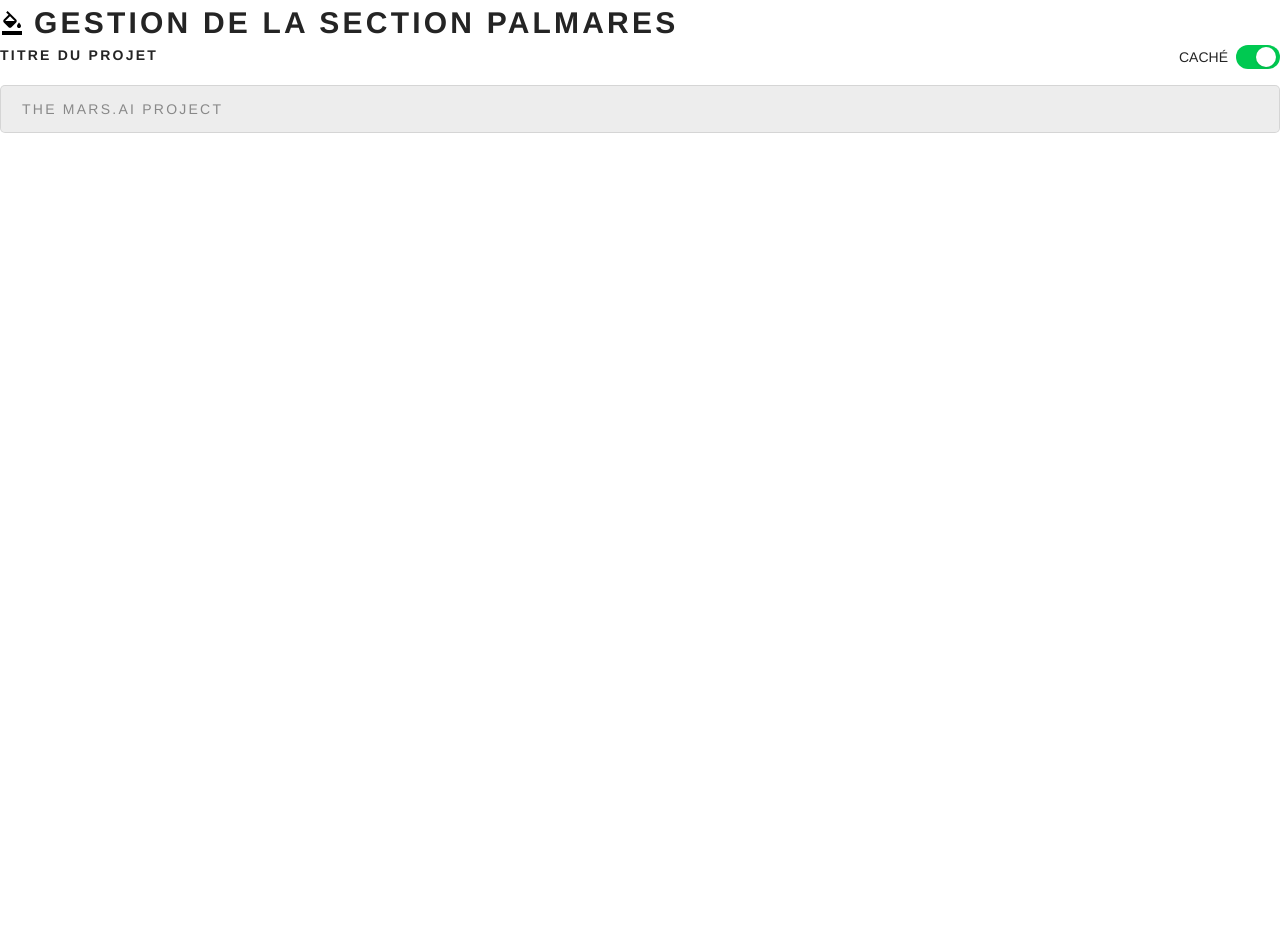
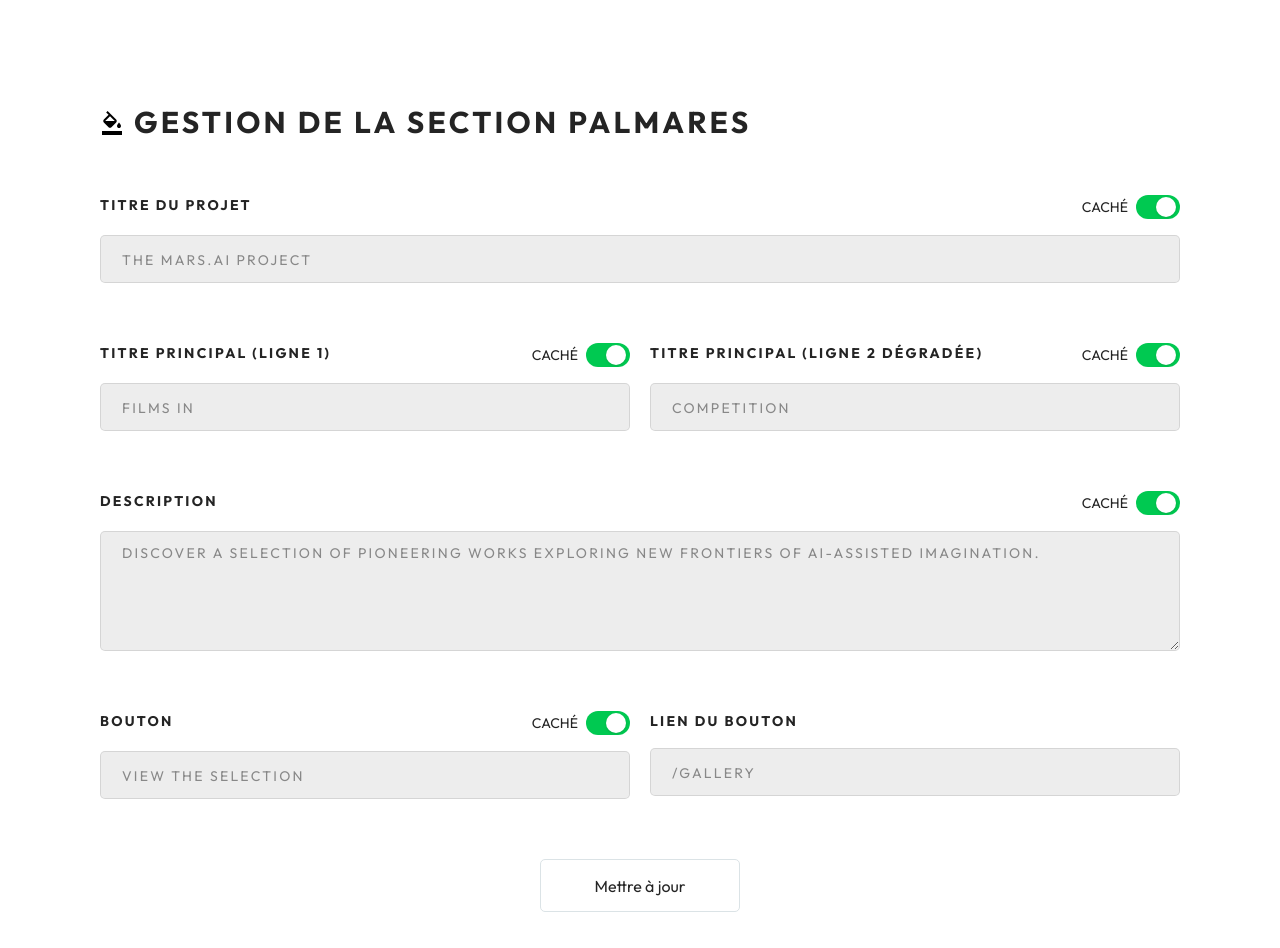
Before and after one commit to LorianaD/project_marsai-bordeaux-groupe_LVETM, a React (Vite) app in the folder front/: page /cms/sectionaward in a window 1280 px wide. Shown: the top 948 px of the page. Before the commit the page ends 800 px from the top, so only its background shows below. Built offline with nearby package versions, Linux system fonts and the light colour scheme; no server answers.

Commit message:
finish CMS SectionAwardForm

```diff
--- a/front/src/components/Form/CMS/Home/Fields/CmsInput.jsx
+++ b/front/src/components/Form/CMS/Home/Fields/CmsInput.jsx
@@ -2,8 +2,8 @@ function CmsInput({name, label, value, onChange, placeholder, type = "text", rig
 
     return(
         <div className="flex flex-col pb-[10px] w-full justify-start gap-[16px] uppercase placeholder:uppercase">
-            <div className="flex justify-between md:flex-row">
-                <label htmlFor={name} className="text-[14px] font-semibold tracking-[2.24px]">
+            <div className="flex justify-between md:flex-row w-full">
+                <label htmlFor={name} className="text-[14px] font-semibold tracking-[2.24px] w-full">
                     { label }
                 </label>
                 {rightSlot}
--- a/front/src/components/Form/CMS/Home/SectionAwardForm.jsx
+++ b/front/src/components/Form/CMS/Home/SectionAwardForm.jsx
@@ -5,7 +5,8 @@ import iconPaint from "../../../../assets/imgs/icones/iconPaint.svg";
 import { useTranslation } from "react-i18next";
 import { useForm } from "../../../../hooks/useForm";
 import { useState } from "react";
-// import { updateContentApi, updateImageApi } from "../../../../services/CMS/UpdateContentApi";
+import CmsTextarea from "./Fields/CmsTextarea";
+import { updateContentApi } from "../../../../services/CMS/UpdateContentApi";
 
 function SectionAwardForm() {
 
@@ -18,17 +19,20 @@ function SectionAwardForm() {
     console.log("Page:", page);
     console.log("Section:", section);
 
+    // champs récupérés
     const fields = [
         "eyebrow",
         "title1",
         "title2",
         "description",
-        "ctaSeeMore"
+        "ctaSeeMore",
+        "ctaSeeMore_link"
     ]
     console.log("Champs:", fields);
 
     const orderIndexByKey = Object.fromEntries(fields.map((k, i) => [k, i]));
 
+    // données envoyé à useForm
     const { values, handleChange } = useForm({
         eyebrow:"",
         eyebrow_is_active: 1,
@@ -43,16 +47,76 @@ function SectionAwardForm() {
         description_is_active: 1,
 
         ctaSeeMore:"",
-        ctaSeeMore_is_active: 1
+        ctaSeeMore_is_active: 1,
+
+        ctaSeeMore_link:""
     })
     const [message, setMessage] = useState("");
     const [loading, setLoading] = useState(false);
 
+    async function handleSubmit(event) {
+        // console.log("Fonction handleSubmit OK");
+
+        event.preventDefault();
+
+        setLoading(true)
+
+        try {
+            // console.log("try dans handleSubmit OK");
+
+            // boucle pour traiter chaque champs un par un
+            for (let i = 0; i < fields.length; i++) {
+
+                // nom du champ
+                const key = fields[i];
+                // console.log(key);
+
+                // valeur actuelle du formulaire
+                const val = values[key];
+                // console.log(val);
+
+                let is_active = values[`${key}_is_active`];
+
+                // gestion des texte
+                const empty = val === undefined || val === null || String(val).trim() === "";
+
+                // texte vide
+                if (empty) continue;
+
+                // texte non vide
+                await updateContentApi({
+                    page,
+                    section,
+                    locale,
+                    content_key: key,
+                    value: val,
+                    order_index: i,
+                    is_active,
+                })
+
+            }
+
+            setMessage("Section mise à jour");
+
+        } catch (error) {
+
+            console.error("erreur:", error);
+            setMessage("Erreur lors de la mise à jour");
+
+        } finally {
+
+            setLoading(false);
+
+        }
+
+    }
+
     return(
         <section>
-            <form>
+            <form onSubmit={ handleSubmit } className="w-full p-[50px] md:px-[100px] md:py-[100px] flex flex-col items-start justify-center gap-[50px] self-stretch font-[Outfit]">
+
                 {/***** Titre du formulaire *****/}
-                <div className="flex items-center gap-[10px] self-stretch">
+                <div className="flex items-center gap-[10px] self-stretch w-full">
                     <div>
                         <img src={ iconPaintDark } alt="" className="hidden dark:block"/>
                         <img src={ iconPaint } alt="" className="block dark:hidden"/>
@@ -61,11 +125,44 @@ function SectionAwardForm() {
                         Gestion de la Section Palmares
                     </h3>
                 </div>
-                <div>
+
+                {/**** Corp du formulaire : inputs ****/}
+                <div className="w-full">
                     <CmsInput name="eyebrow" label="Titre du projet" value={values.eyebrow} onChange={handleChange} placeholder={t("award.eyebrow")} rightSlot={
                         <CmsHideToggle name="eyebrow" value={values.eyebrow_is_active} values={values} onChange={handleChange} page={page} section={section} locale={locale} />}
                     />
                 </div>
+
+                <div className="w-full flex flex-col md:flex-row gap-[20px]">
+                    <CmsInput name="title1" label="Titre principal (ligne 1)" value={values.title1} onChange={handleChange} placeholder={t("award.title1")} rightSlot={
+                        <CmsHideToggle name="title1" value={values.title1_is_active} values={values} onChange={handleChange} page={page} section={section} locale={locale} />
+                    }/>
+                    <CmsInput name="title2" label="Titre principal (ligne 2 dégradée)" value={values.title2} onChange={handleChange} placeholder={t("award.title2")} rightSlot={
+                        <CmsHideToggle name="title2" value={values.title2_is_active} values={values} onChange={handleChange} page={page} section={section} locale={locale} />
+                    }/>
+                </div>
+
+                <div className="w-full">
+                    <CmsTextarea name="description" label="Description" value={values.description} onChange={handleChange} placeholder={t("award.description")} rightSlot={
+                        <CmsHideToggle name="description" value={values.description_is_active} values={values} onChange={handleChange} page={page} section={section} locale={locale} />
+                    }/>
+                </div>
+
+                <div className="w-full flex flex-col md:flex-row gap-[20px]">
+                    <CmsInput name="ctaSeeMore" label="Bouton" value={values.ctaSeeMore} onChange={handleChange} placeholder={t("award.ctaSeeMore")} rightSlot={
+                        <CmsHideToggle name="ctaSeeMore" value={values.ctaSeeMore_is_active} values={values} onChange={handleChange} page={page} section={section} locale={locale} />
+                    }/>
+
+                    <CmsInput name="ctaSeeMore_link" label="Lien du bouton" value={values.ctaSeeMore_link} onChange={handleChange} placeholder={t("award.ctaSeeMore_link")} />
+                </div>
+
+                {/**** Footer du formulaire : bouton de submission ****/}
+                <div className="w-full flex justify-center">
+                    <button type="submit" className="flex w-[200px] h-[53px] items-center justify-center gap-[13px] px-[21px] py-[10px] rounded-[5px] border border-[#DBE3E6] bg-white dark:border-[rgba(0,0,0,0.11)] dark:bg-[#333]">
+                        Mettre à jour
+                    </button>
+                </div>
+
             </form>
         </section>
     )
--- a/front/src/components/Home/SectionAward.jsx
+++ b/front/src/components/Home/SectionAward.jsx
@@ -2,6 +2,9 @@ import { useEffect, useState } from "react";
 import { Link } from "react-router";
 import { fetchVideos } from "../../services/Videos/VideosListApi";
 import { useTranslation } from "react-i18next";
+import GetAllContentApi from "../../services/CMS/GetAllContentApi";
+import { buildCmsMap } from "../../utils/cms";
+import isVisible from "../../utils/isVisible";
 
 const API_BASE = import.meta.env.VITE_API_URL;
 
@@ -9,9 +12,15 @@ function SectionAward() {
   const [videos, setVideos] = useState([]);
   const [loading, setLoading] = useState(true);
   const [errorMsg, setErrorMsg] = useState("");
+  const [Message, setMessage] = useState("");
+  const [content, setContent] = useState({});
 
   const { t, i18n } = useTranslation("home");
   const isFr = i18n.language?.startsWith("fr");
+
+  const locale = isFr ? "fr" : "en";
+
+  const section = "award";
 
   useEffect(() => {
     let isMounted = true;
@@ -52,36 +61,83 @@ function SectionAward() {
 
   }, []);
 
+  async function CMSAwardHome() {
+    // console.log("Fonction CMSAwardHome OK");
+
+    // Recupération des données
+    try {
+      // console.log("try in the function CMSHeroHome OK");
+
+      setLoading(true);
+      setMessage("");
+
+      const json = await GetAllContentApi();
+      // console.log(json);
+
+      const rows = json.data ?? [];
+      // console.log("rows:",rows);
+      // console.log("rows concept fr:", rows.filter(r => r.section === "hero" && r.isFr === isFr));
+
+      const cms = buildCmsMap(rows, locale);
+      // console.log("CMS finale", cms);
+
+      setContent(cms);
+
+    } catch (error) {
+
+      console.error(error);
+      setErrorMsg("Erreur lors du chargement du contenu CMS.");
+
+    } finally {
+      setLoading(false);
+    }
+
+  }
+
+  useEffect(()=>{
+    CMSAwardHome();
+  }, [isFr]);
+
   return (
     <section className="flex flex-col items-center justify-center gap-[25px] md:gap-[80px] p-[25px] md:px-[100px] self-stretch">
 
       <div className="flex flex-col md:flex-row justify-between items-end self-stretch shrink-[0] gap-[20px] p-[20px]">
         <div>
+          {isVisible(content, section, "eyebrow") && (
             <div className="flex items-center gap-[12px]">
               <div className="w-[32px] h-[1px] shrink-[0] bg-[#2B7FFF]" />
               <p className="text-[#2B7FFF] text-[12px] font-bold leading-[16px] tracking-[4.8px] uppercase">
-              {t("award.eyebrow")}
+                {content?.[section]?.eyebrow ?? t("award.eyebrow")}
               </p>
             </div>
+          )}
           <h2 className="text-[#000000] text-[48px] md:text-[96px] font-bold leading-[48px] md:leading-[96px] tracking-[-2.4px] md:tracking-[-4.8px] uppercase dark:text-[#FFFFFF]">
+            {isVisible(content, section, "title1") && (
               <span className="block">
-              {t("award.title1")}
+                {content?.[section]?.title1 ?? t("award.title1")}
               </span>
+            )}
+            {isVisible(content, section, "title2") && (
               <span className="block bg-gradient-to-b from-black to-[rgba(144,144,144,0.2)] bg-clip-text text-transparent dark:from-white dark:to-white/20">
-              {t("award.title2")}
+                {content?.[section]?.title2 ?? t("award.title2")}
               </span>
+            )}
           </h2>
+          {isVisible(content, section, "description") && (
             <p className="text-[#000000] text-[20px] leading-[32.5px] text-left dark:text-[#FFFFFF]">
-            {t("award.description")}
+              {content?.[section]?.description ?? t("award.description")}
             </p>
+          )}
         </div>
 
+
+        {isVisible(content, section, "ctaSeeMore") && (
           <Link
-          to="/gallery"
+            to={content?.[section]?.ctaSeeMore_link || "/gallery"}
             className="flex justify-center items-center bg-[rgba(194,122,255,0.52)] rounded-[20px] px-[20px] gap-[10px]"
           >
             <span className="flex text-[#000000] text-center text-[14px] font-bold leading-[20px] tracking-[1.4px] uppercase dark:text-[#FFFFFF]">
-            {t("award.ctaSeeMore")}
+              {content?.[section]?.ctaSeeMore ?? t("award.ctaSeeMore")}
             </span>
             <div className="flex justify-center items-center w-[20px] h-[20px]">
               <img
@@ -96,6 +152,7 @@ function SectionAward() {
               />
             </div>
           </Link>
+        )}
       </div>
 
       <div className="grid w-full grid-cols-1 gap-y-8 md:grid-cols-3 md:gap-8">
--- a/front/src/components/Layout/Footer.jsx
+++ b/front/src/components/Layout/Footer.jsx
@@ -21,9 +21,9 @@ function Footer() {
   return (
     <footer className="hidden md:block w-full border-t border-black/10 bg-[#F5F6F8] text-black dark:border-[#F6339A]/60 dark:bg-black dark:text-white">
 
-      <div className="mx-auto w-full max-w-[1280px] px-[40px] py-[60px]">
+      <div className="mx-auto w-full px-[60px] py-[60px]">
 
-        {/* GRID PRINCIPAL EXACT MAQUETTE */}
+        {/* GRID PRINCIPAL */}
         <div className="grid grid-cols-[340px_1fr_500px] gap-[80px] items-start">
 
           {/* LEFT */}
@@ -36,7 +36,7 @@ function Footer() {
             </Link>
 
             {/* Texte exact maquette */}
-            <p className="mt-6 max-w-[320px] text-sm italic leading-7 text-black/80 dark:text-white/80">
+            <p className="mt-6 text-sm italic leading-7 text-black/80 dark:text-white/80">
               {t("brand.quote")}
             </p>
 
--- a/front/src/i18n/locales/en/home.json
+++ b/front/src/i18n/locales/en/home.json
@@ -38,6 +38,7 @@
       "title2": "Competition",
       "description": "Discover a selection of pioneering works exploring new frontiers of AI-assisted imagination.",
       "ctaSeeMore": "View the selection",
+      "ctaSeeMore_link":"/gallery",
       "loading":"Loading videos…",
       "error":"Couldn’t load videos:",
       "notFound":"No videos yet.",
--- a/front/src/i18n/locales/fr/home.json
+++ b/front/src/i18n/locales/fr/home.json
@@ -39,6 +39,7 @@
       "title2":"compétition",
       "description":"Découvrez une sélection d'œuvres pionnières explorant les nouvelles frontières de l'imaginaire assisté par l'IA.",
       "ctaSeeMore":"Voir la sélection",
+      "ctaSeeMore_link":"/gallery",
       "loading":"Chargement des vidéos...",
       "error":"Impossible de charger les vidéos:",
       "notFound":"Pas encore de vidéos.",
```
Also changed, not shown: front/src/components/Layout/Header.jsx (+7 -0 lines). Lines whose indentation alone changed are shown as unchanged.
